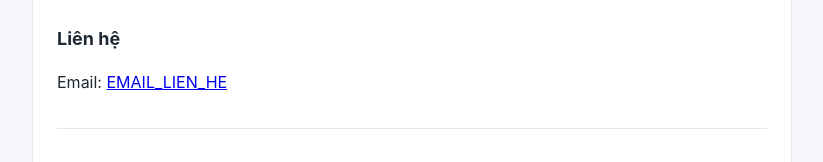
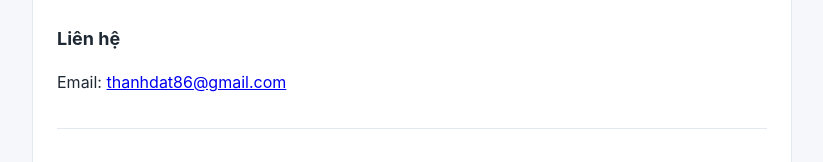
Before and after one commit to thanhdat86/cargoflightinfo, a plain HTML site: page index.html in a window 1280 px wide. Shown: the part 988-1150 px from the top of the page, without its empty margins (228-1051 px from the left). Drawn offline with Linux system fonts and the light colour scheme.

Commit message:
Update contact email in index.html

```diff
--- a/index.html
+++ b/index.html
@@ -47,7 +47,7 @@
   <p>Tài khoản do đơn vị quản lý hệ thống cấp và quản lý. Để khoá hoặc xoá tài khoản và lịch sử đăng nhập liên quan, hãy liên hệ quản trị hệ thống của đơn vị bạn hoặc địa chỉ bên dưới.</p>
 
   <h2>Liên hệ</h2>
-  <p>Email: <a href="mailto:thanhdat86@gmail.com">EMAIL_LIEN_HE</a></p>
+  <p>Email: <a href="mailto:thanhdat86@gmail.com">thanhdat86@gmail.com</a></p>
 
   <hr>
 
```
